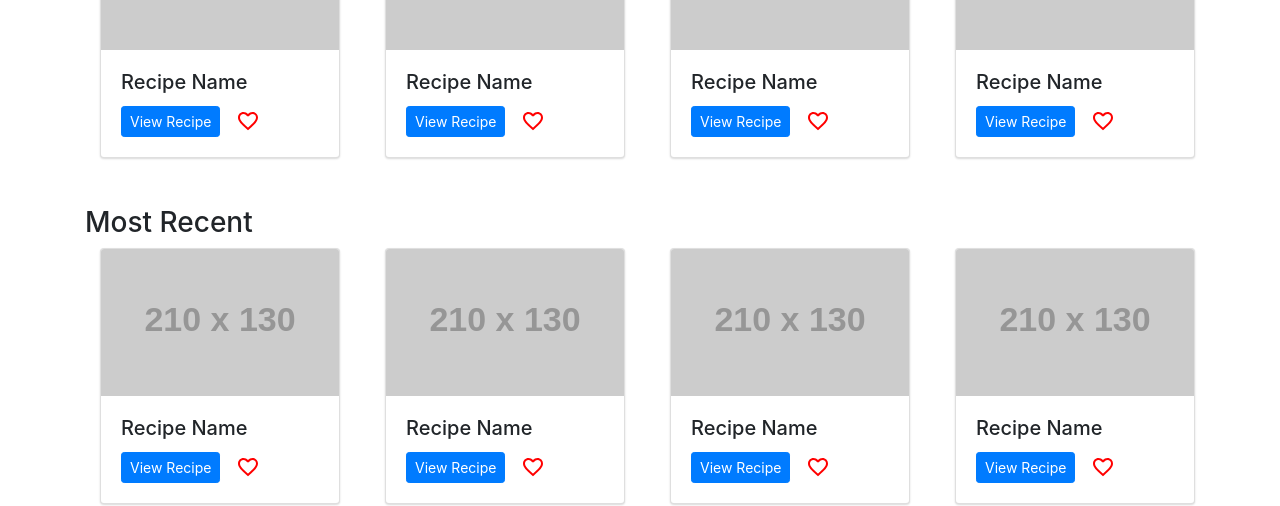
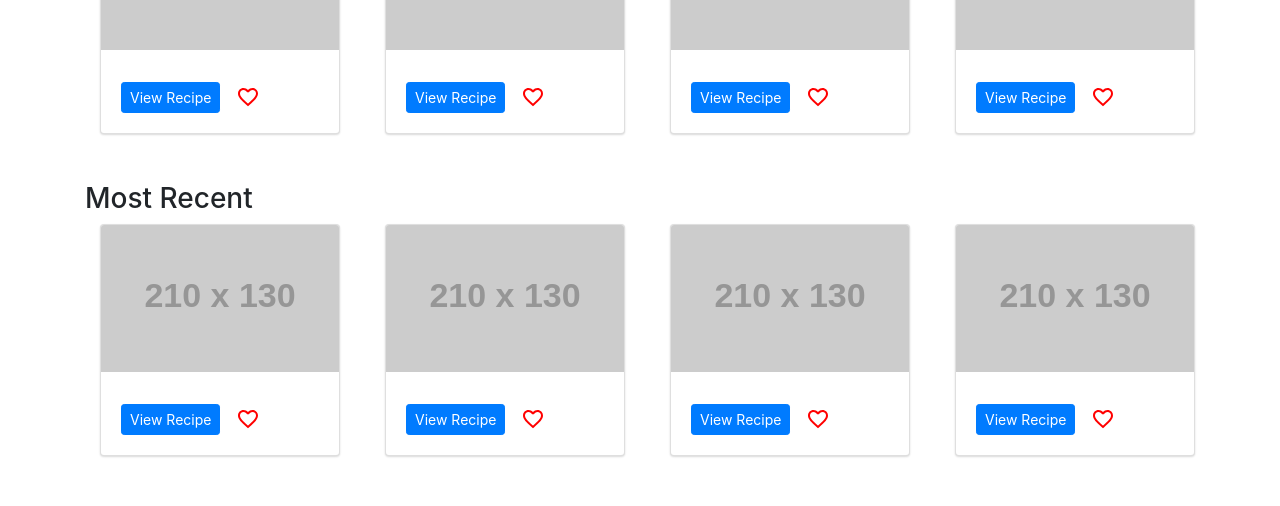
Before and after one commit to MHNashef/wecode-capstone, a React (Create React App) app: page / in a window 1280 px wide. Shown: the part 910-1416 px from the top of the page. Built offline with nearby package versions, Linux system fonts and the light colour scheme.

Commit message:
made recipe title dynamic

```diff
--- a/src/components/RecipeCard.jsx
+++ b/src/components/RecipeCard.jsx
@@ -1,9 +1,9 @@
 import React from "react";
 import { Card, Button, Container } from "react-bootstrap";
 import { MdFavoriteBorder } from "react-icons/md";
-import "../styles/RecipeCard.css"
+import "../styles/RecipeCard.css";
 
-export default function RecipeCard() {
+export default function RecipeCard({ recipeName }) {
   const iconStyles = { color: "red", fontSize: "1.5em" };
 
   return (
@@ -15,7 +15,7 @@ export default function RecipeCard() {
             src="https://via.placeholder.com/210x130.png"
           />
           <Card.Body>
-            <Card.Title>Recipe Name</Card.Title>
+            <Card.Title>{recipeName}</Card.Title>
             <Button variant="primary" className="btn-sm">
               View Recipe
             </Button>
```
